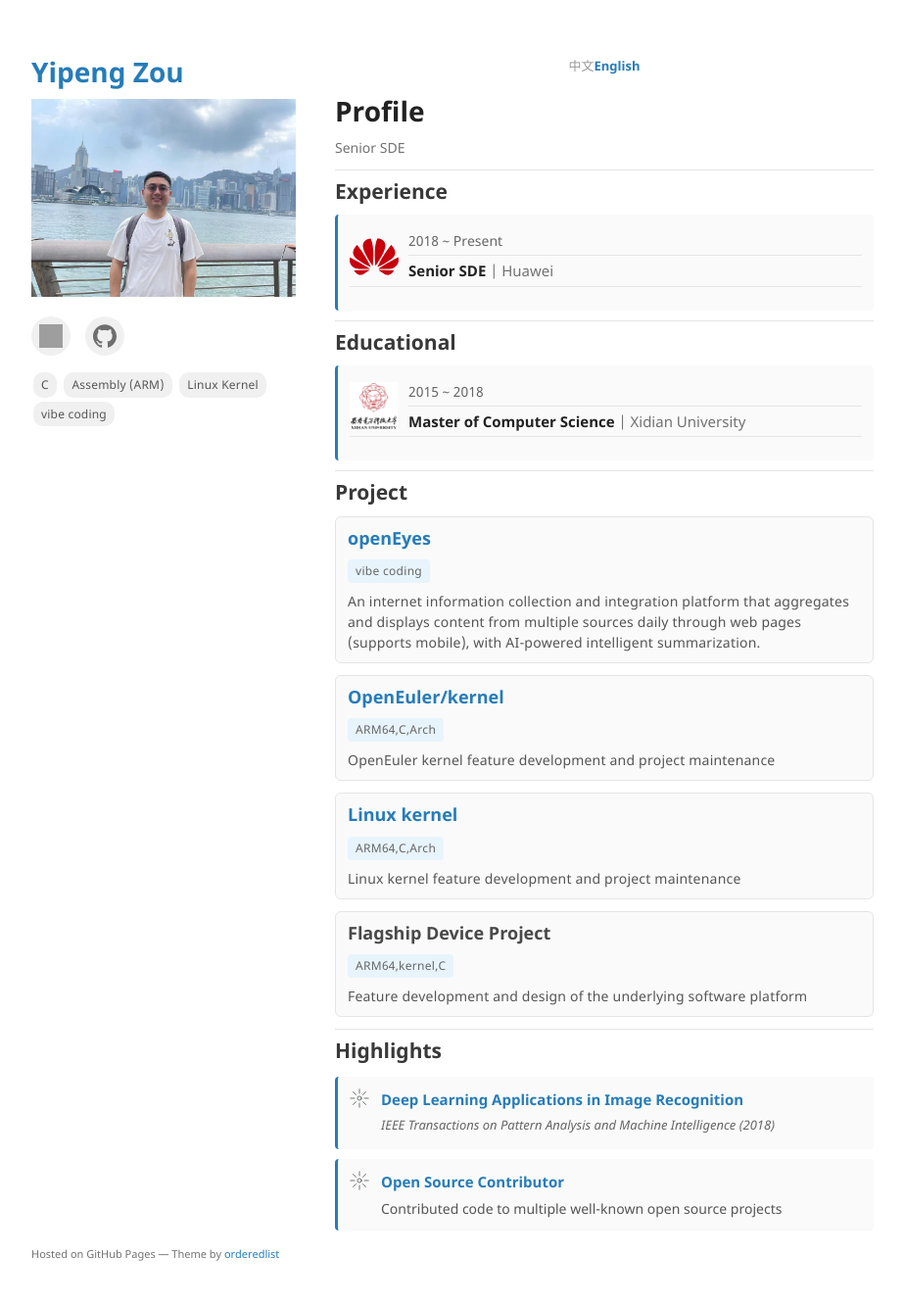
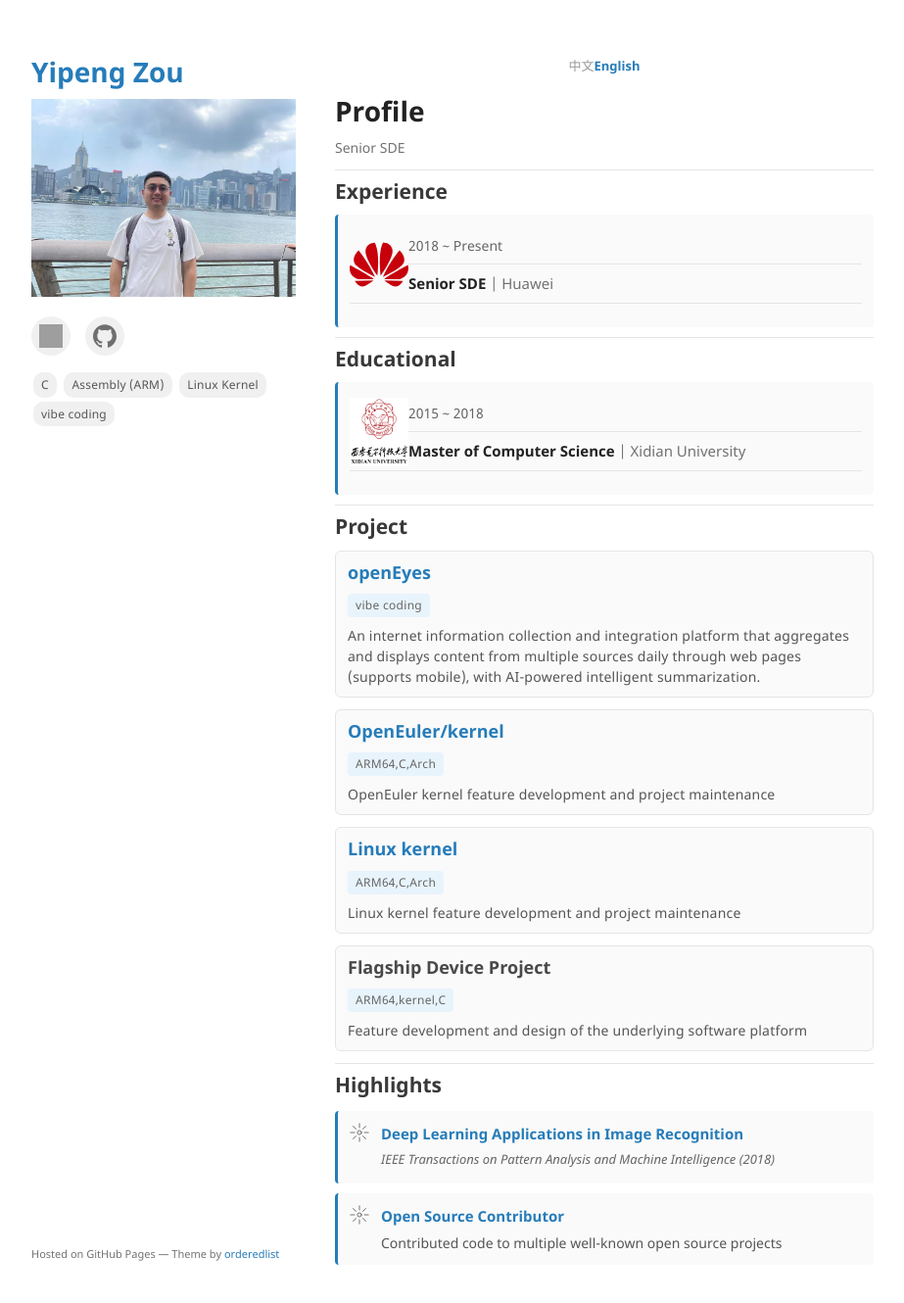
Before and after one commit to zouyipeng/zouyipeng.github.io, a Jekyll site: the page built from index.md, in a window 1280 px wide and 1351 px high. Shown: the top 1330 px of the window at 98% size, without its empty margins (178-1101 px from the left). Built offline with Jekyll 4.4.1, drawn with Linux system fonts in a browser that asks for light colours; grey boxes are pictures that could not be loaded.

Commit message:
Improve table layout styling
- Increase logo size to 70px (50px mobile)
- Increase logo cell width to 80px (60px mobile)
- Add explicit left text alignment to all cells
- Reduce padding and margins for tighter spacing
- Reduce achievements and thesis margin from 8px to 6px

```diff
--- a/assets/css/custom.css
+++ b/assets/css/custom.css
@@ -212,6 +212,50 @@
 }
 
 .job-table td, .degree-table td {
+  padding: 2px 0;
+  vertical-align: middle;
+  text-align: left;
+}
+
+.logo-cell {
+  width: 80px;
+  padding-right: 12px;
+  vertical-align: top;
+  padding-top: 0;
+}
+
+.period-cell {
+  font-weight: 500;
+  color: #666;
+  text-align: left;
+}
+
+.info-cell {
+  font-size: 15px;
+  text-align: left;
+}
+
+.achievements-list {
+  margin: 6px 0 0 0;
+  padding-left: 20px;
+}
+
+.achievements-list li {
+  margin-bottom: 4px;
+}
+
+.thesis-text {
+  margin: 6px 0 0 0;
+  font-style: italic;
+  color: #666;
+}
+
+.job-table, .degree-table {
+  width: 100%;
+  border-collapse: collapse;
+}
+
+.job-table td, .degree-table td {
   padding: 4px 0;
   vertical-align: middle;
 }
@@ -306,7 +350,7 @@
 
 /* Company and University Logos */
 .company-logo, .university-logo {
-  height: 50px;
+  height: 70px;
   width: auto;
   display: block;
 }
@@ -382,12 +426,12 @@
   }
 
   .logo-cell {
-    width: 50px;
-    padding-right: 8px;
+    width: 60px;
+    padding-right: 10px;
   }
 
   .company-logo, .university-logo {
-    height: 40px;
+    height: 50px;
     width: auto;
   }
 
```
